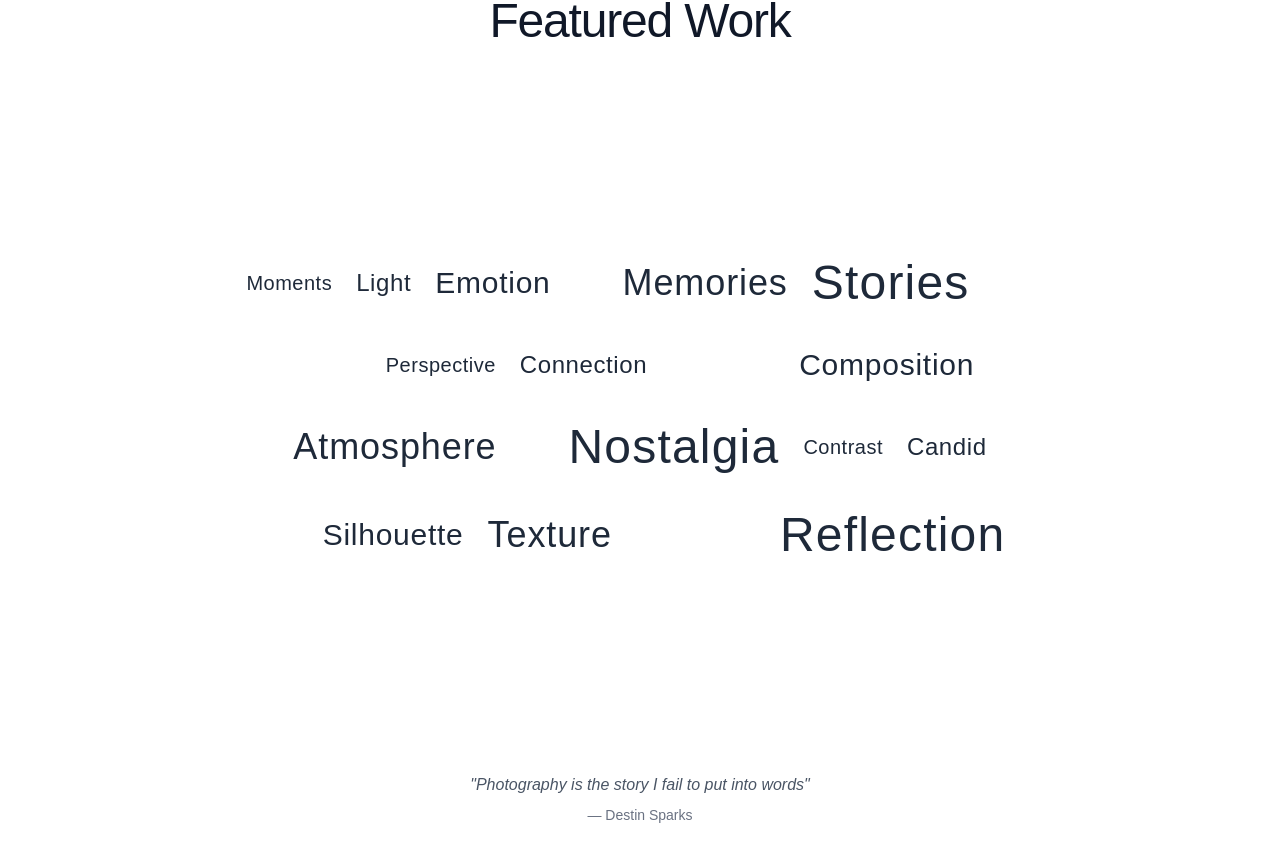
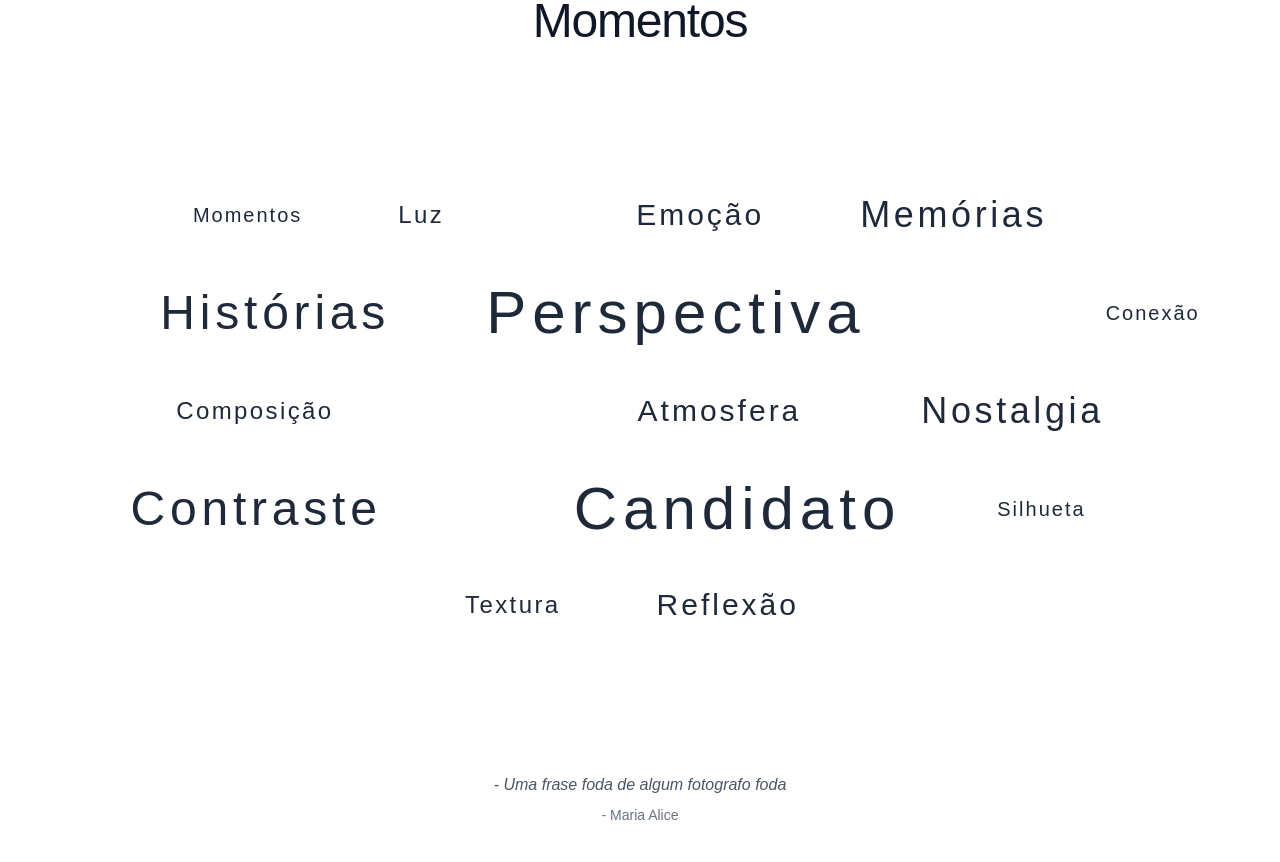
Before and after one commit to Luan7u7/mariavsfotografia, a React (Vite) app: page / in a window 1280 px wide. Shown: the part 1932-2794 px from the top of the page. Built offline with nearby package versions, Linux system fonts and the light colour scheme.

Commit message:
fix: images, translate, sizes, etc

```diff
--- a/src/layout/carousel.tsx
+++ b/src/layout/carousel.tsx
@@ -7,29 +7,29 @@ import { useState, useRef, useEffect } from "react"
 
 // Photography-related meaningful words
 const photographyWords = [
-  { word: "Moments", image: "/placeholder.svg?height=600&width=800", description: "Capturing fleeting emotions" },
-  { word: "Light", image: "/placeholder.svg?height=600&width=800", description: "Playing with natural illumination" },
-  { word: "Emotion", image: "/placeholder.svg?height=600&width=800", description: "Raw feelings preserved forever" },
-  { word: "Memories", image: "/placeholder.svg?height=600&width=800", description: "Timeless recollections" },
-  { word: "Stories", image: "/placeholder.svg?height=600&width=800", description: "Visual narratives unfolding" },
-  { word: "Perspective", image: "/placeholder.svg?height=600&width=800", description: "Unique angles and viewpoints" },
-  { word: "Connection", image: "/placeholder.svg?height=600&width=800", description: "Human bonds immortalized" },
+  { word: "Momentos", image: "/placeholder.svg?height=600&width=800", description: "Capturando emoções fugazes" },
+  { word: "Luz", image: "/placeholder.svg?height=600&width=800", description: "Jogando com a iluminação natural" },
+  { word: "Emoção", image: "/placeholder.svg?height=600&width=800", description: "Sentimentos brutos preservados para sempre" },
+  { word: "Memórias", image: "/placeholder.svg?height=600&width=800", description: "Recolhimentos eternos" },
+  { word: "Histórias", image: "/placeholder.svg?height=600&width=800", description: "Narrativas visuais se desenrolam" },
+  { word: "Perspectiva", image: "/placeholder.svg?height=600&width=800", description: "Ângulos únicos e pontos de vista" },
+  { word: "Conexão", image: "/placeholder.svg?height=600&width=800", description: "Vínculos humanos imortais" },
   {
-    word: "Composition",
+    word: "Composição",
     image: "/placeholder.svg?height=600&width=800",
-    description: "Artful arrangement of elements",
+    description: "Arranjo artístico de elementos",
   },
-  { word: "Atmosphere", image: "assets/placeholder.svg?height=600&width=800", description: "Mood and ambiance captured" },
-  { word: "Nostalgia", image: "assets/placeholder.svg?height=600&width=800", description: "Sentimental journeys" },
-  { word: "Contrast", image: "assets/placeholder.svg?height=600&width=800", description: "Juxtaposition of elements" },
-  { word: "Candid", image: "assets/placeholder.svg?height=600&width=800", description: "Unposed authentic expressions" },
+  { word: "Atmosfera", image: "/placeholder.svg?height=600&width=800", description: "Ambiente e atmosfera capturados" },
+  { word: "Nostalgia", image: "/placeholder.svg?height=600&width=800", description: "Viagens sentimentais" },
+  { word: "Contraste", image: "/placeholder.svg?height=600&width=800", description: "Juxtaposição de elementos" },
+  { word: "Candidato", image: "/placeholder.svg?height=600&width=800", description: "Expressões autênticas não-posadas" },
   {
-    word: "Silhouette",
-    image: "assets/placeholder.svg?height=600&width=800",
-    description: "Dramatic outlines against light",
+    word: "Silhueta",
+    image: "/placeholder.svg?height=600&width=800",
+    description: "Contornos dramáticos contra a luz",
   },
-  { word: "Texture", image: "assets/placeholder.svg?height=600&width=800", description: "Tactile visual elements" },
-  { word: "Reflection", image: "assets/placeholder.svg?height=600&width=800", description: "Mirrored beauty in surfaces" },
+  { word: "Textura", image: "/placeholder.svg?height=600&width=800", description: "Elementos visuais táteis" },
+  { word: "Reflexão", image: "/placeholder.svg?height=600&width=800", description: "Beleza refletida em superfícies" },
 ]
 
 export default function Carousel() {
@@ -84,22 +84,31 @@ export default function Carousel() {
 
   const getWordSize = (index: number) => {
     // Create varying sizes for visual interest
-    const sizes = ["text-xl", "text-2xl", "text-3xl", "text-4xl", "text-5xl"]
+    const sizes = [
+      "text-xl",
+      "text-2xl",
+      "text-3xl",
+      "text-4xl",
+      "text-5xl",
+      "text-6xl",
+
+    ]
     return sizes[index % sizes.length]
   }
+
 
   const getWordPosition = (index: number) => {
     // Create a more organic, scattered layout
     const positions = [
-      "justify-start",
-      "justify-center",
-      "justify-end",
-      "justify-start ml-12",
-      "justify-center mr-16",
-      "justify-end ml-20",
-      "justify-start mr-8",
-      "justify-center ml-24",
-      "justify-end mr-12",
+      "justify-start ml-6",
+    "justify-center mr-10",
+    "justify-end ml-14",
+    "justify-start mr-16",
+    "justify-center ml-20",
+    "justify-end mr-24",
+    "justify-start ml-12",
+    "justify-center mr-24",
+    "justify-end ml-28",
     ]
     return positions[index % positions.length]
   }
@@ -159,17 +168,17 @@ export default function Carousel() {
           transition={{ duration: 0.8 }}
           viewport={{ once: true }}
         >
-          Featured Work
+          Momentos
         </motion.h2>
 
         <motion.div
-          className="relative min-h-[500px] md:min-h-[600px] flex flex-col items-center justify-center"
+          className="relative min-h-[500px] md:min-h-[600px] flex flex-col items-center justify-center "
           initial={{ opacity: 0 }}
           whileInView={{ opacity: 1 }}
           transition={{ duration: 1, staggerChildren: 0.1 }}
           viewport={{ once: true }}
         >
-          <div className="w-full max-w-4xl mx-auto flex flex-wrap justify-center items-center gap-x-6 gap-y-10 py-12">
+          <div className="w-full max-w-6xl mx-auto flex flex-wrap justify-center items-center gap-x-24 gap-y-12 py-16">
             {photographyWords.map((item, index) => (
               <motion.div
                 key={index}
@@ -180,7 +189,7 @@ export default function Carousel() {
                 viewport={{ once: true }}
               >
                 <motion.span
-                  className={`${getWordSize(index)} text-gray-800 font-light tracking-wide cursor-pointer relative hover:text-gray-900 transition-colors duration-300`}
+                  className={`${getWordSize(index)} text-gray-800 font-light tracking-widest cursor-pointer relative hover:text-gray-900 transition-colors duration-300`}
                   onMouseEnter={(e) => handleMouseEnter(item.word, e)}
                   onMouseLeave={() => setHoveredWord(null)}
                   whileHover={{ scale: 1.05 }}
@@ -258,8 +267,8 @@ export default function Carousel() {
           transition={{ duration: 0.8, delay: 0.5 }}
           viewport={{ once: true }}
         >
-          <p className="text-gray-600 italic">"Photography is the story I fail to put into words"</p>
-          <p className="text-gray-500 text-sm mt-2">— Destin Sparks</p>
+          <p className="text-gray-600 italic">- Uma frase foda de algum fotografo foda</p>
+          <p className="text-gray-500 text-sm mt-2">- Maria Alice</p>
         </motion.div>
       </motion.div>
     </motion.section>
--- a/src/layout/contact.tsx
+++ b/src/layout/contact.tsx
@@ -35,9 +35,9 @@ export default function Contact() {
           transition={{ duration: 0.8 }}
           viewport={{ once: true }}
         >
-          <h2 className="text-4xl md:text-5xl font-light mb-6 tracking-tight">Let's Create Together</h2>
+          <h2 className="text-4xl md:text-5xl font-light mb-6 tracking-tight">Vamos Criar Juntos</h2>
           <p className="text-lg text-gray-300 max-w-2xl mx-auto leading-relaxed">
-            Ready to capture your story? Get in touch to discuss your photography needs
+            Pronto para capturar o seu momento? Entre em contato para discutir suas necessidades de fotografia
           </p>
         </motion.div>
 
@@ -48,7 +48,7 @@ export default function Contact() {
             transition={{ duration: 0.8 }}
             viewport={{ once: true }}
           >
-            <h3 className="text-2xl font-light mb-8">Get In Touch</h3>
+            <h3 className="text-2xl font-light mb-8">Entre em Contato</h3>
             <div className="space-y-6">
               {contactInfo.map((item, index) => (
                 <motion.a
@@ -67,7 +67,7 @@ export default function Contact() {
             </div>
 
             <div className="mt-12">
-              <h4 className="text-xl font-light mb-6">Follow My Work</h4>
+              <h4 className="text-xl font-light mb-6">Acompanhe o meu trabalho</h4>
               <div className="flex space-x-4">
                 {socialLinks.map((social, index) => (
                   <motion.a
@@ -93,11 +93,11 @@ export default function Contact() {
             transition={{ duration: 0.8 }}
             viewport={{ once: true }}
           >
-            <h3 className="text-2xl font-light mb-6">Send a Message</h3>
+            <h3 className="text-2xl font-light mb-6">Envie uma Mensagem</h3>
             <form className="space-y-6">
               <div className="grid grid-cols-1 md:grid-cols-2 gap-6">
                 <motion.div whileFocus={{ scale: 1.02 }}>
-                  <label className="block text-sm text-gray-300 mb-2">First Name</label>
+                  <label className="block text-sm text-gray-300 mb-2">Nome</label>
                   <input
                     type="text"
                     className="w-full bg-gray-700 border border-gray-600 rounded-lg px-4 py-3 text-white placeholder-gray-400 focus:outline-none focus:border-gray-400 transition-colors"
@@ -105,7 +105,7 @@ export default function Contact() {
                   />
                 </motion.div>
                 <motion.div whileFocus={{ scale: 1.02 }}>
-                  <label className="block text-sm text-gray-300 mb-2">Last Name</label>
+                  <label className="block text-sm text-gray-300 mb-2">Sobrenome</label>
                   <input
                     type="text"
                     className="w-full bg-gray-700 border border-gray-600 rounded-lg px-4 py-3 text-white placeholder-gray-400 focus:outline-none focus:border-gray-400 transition-colors"
@@ -124,11 +124,11 @@ export default function Contact() {
               </motion.div>
 
               <motion.div whileFocus={{ scale: 1.02 }}>
-                <label className="block text-sm text-gray-300 mb-2">Message</label>
+                <label className="block text-sm text-gray-300 mb-2">Mensagem</label>
                 <textarea
                   rows={4}
                   className="w-full bg-gray-700 border border-gray-600 rounded-lg px-4 py-3 text-white placeholder-gray-400 focus:outline-none focus:border-gray-400 transition-colors resize-none"
-                  placeholder="Tell me about your photography needs..."
+                  placeholder="Digite sua mensagem aqui..."
                 ></textarea>
               </motion.div>
 
@@ -137,9 +137,7 @@ export default function Contact() {
                 className="w-full bg-white text-gray-900 py-3 px-6 rounded-lg font-medium hover:bg-gray-100 transition-colors duration-300"
                 whileHover={{ scale: 1.02 }}
                 whileTap={{ scale: 0.98 }}
-              >
-                Send Message
-              </motion.button>
+              >enviar mensagem</motion.button>
             </form>
           </motion.div>
         </div>
@@ -151,8 +149,8 @@ export default function Contact() {
           transition={{ duration: 0.8, delay: 0.2 }}
           viewport={{ once: true }}
         >
-          <p className="text-gray-400">© 2024 Maria Alice Photography. All rights reserved.</p>
-          <p className="text-gray-400">create by Luan Veiga</p>
+          <p className="text-gray-400">© 2024 Maria Alice Fotografia. Todos os direitos reservados.</p>
+          <p className="text-gray-400">criado por Luan Veiga</p>
 
         </motion.div>
       </motion.div>
--- a/src/layout/hero.tsx
+++ b/src/layout/hero.tsx
@@ -58,7 +58,7 @@ export default function Hero() {
             }
           }}
         >
-          <img src="assets/logo.png" alt="logo" className=" w-3/4 h-3/4 antialiased" />
+          <img src="/logo.png" width={800} height={100} alt="logo" className="  h-3/4 antialiased" />
           {/* Maria Alice */}
         </motion.h1>
 
@@ -83,7 +83,7 @@ export default function Hero() {
               transition: { duration: 0.8, ease: [0.43, 0.13, 0.23, 0.96] }
             }
           }}>
-          Capturing life's most precious moments through the lens of artistry and emotion
+          Capturando os momentos mais preciosos da sua vida.
         </motion.p>
 
         <motion.button
@@ -100,7 +100,7 @@ export default function Hero() {
           whileHover={{ y: -2 }}
           whileTap={{ y: 0 }}
         >
-          <span className="mr-2 text-sm tracking-wider uppercase">Explore Work</span>
+          <span className="mr-2 text-sm tracking-wider uppercase">Conheça meu trabalho</span>
           <ChevronDown className="w-4 h-4 animate-bounce" />
         </motion.button>
       </motion.div>
--- a/src/layout/portfolio.tsx
+++ b/src/layout/portfolio.tsx
@@ -4,14 +4,14 @@ import { motion, useScroll, useTransform } from "framer-motion"
 import { useRef } from "react"
 
 const portfolioImages = [
-  { src: "/placeholder.svg?height=400&width=300", title: "Wedding Bliss", category: "Wedding" },
-  { src: "/placeholder.svg?height=400&width=300", title: "Urban Stories", category: "Street" },
-  { src: "/placeholder.svg?height=400&width=300", title: "Natural Beauty", category: "Portrait" },
-  { src: "/placeholder.svg?height=400&width=300", title: "Golden Hour", category: "Landscape" },
-  { src: "/placeholder.svg?height=400&width=300", title: "Intimate Moments", category: "Wedding" },
+  { src: "/placeholder.svg?height=400&width=300", title: "Casamento", category: "Wedding" },
+  { src: "/placeholder.svg?height=400&width=300", title: "Retratos", category: "Street" },
+  { src: "/placeholder.svg?height=400&width=300", title: "Eventos", category: "Portrait" },
+  { src: "/placeholder.svg?height=400&width=300", title: "Paisagens", category: "Landscape" },
+  { src: "/placeholder.svg?height=400&width=300", title: "Momentos Intimos", category: "Wedding" },
   { src: "/placeholder.svg?height=400&width=300", title: "City Lights", category: "Street" },
   { src: "/placeholder.svg?height=400&width=300", title: "Timeless Grace", category: "Portrait" },
-  { src: "/placeholder.svg?height=400&width=300", title: "Serenity", category: "Landscape" },
+  { src: "/placeholder.svg?height=400&width=300", title: "Serenidade", category: "Landscape" },
 ]
 
 export default function Portfolio() {
@@ -33,9 +33,9 @@ export default function Portfolio() {
           transition={{ duration: 0.8 }}
           viewport={{ once: true }}
         >
-          <h2 className="text-4xl md:text-5xl font-light text-gray-900 mb-6 tracking-tight">Portfolio</h2>
+          <h2 className="text-4xl md:text-5xl font-light text-gray-900 mb-6 tracking-tight">Portfólio</h2>
           <p className="text-lg text-gray-600 max-w-2xl mx-auto leading-relaxed">
-            A curated collection of moments that tell stories beyond words
+            Uma coleção de momentos que contam histórias além das palavras
           </p>
         </motion.div>
 
@@ -59,9 +59,9 @@ export default function Portfolio() {
               </div>
 
               <motion.div
-                className="absolute inset-0 bg-gradient-to-t from-black/70 via-transparent to-transparent opacity-0 group-hover:opacity-100 transition-opacity duration-300"
+                className="absolute inset-0 bg-gradient-to-t from-black/70 via-transparent to-transparent opacity-0 group-hover:opacity-100 transition-opacity duration-700"
                 initial={{ opacity: 0 }}
-                whileHover={{ opacity: 1 }}
+                whileHover={{ opacity: 0.4 }}
               >
                 <div className="absolute bottom-4 left-4 text-white">
                   <h3 className="text-lg font-medium mb-1">{image.title}</h3>
--- a/src/layout/services.tsx
+++ b/src/layout/services.tsx
@@ -7,31 +7,31 @@ import { Download, Camera, Heart, Users } from "lucide-react"
 const services = [
   {
     icon: Heart,
-    title: "Wedding Photography",
-    description: "Capturing your special day with artistic vision and emotional depth",
-    price: "Starting at $2,500",
-    features: ["8-hour coverage", "Engagement session", "500+ edited photos", "Online gallery"],
+    title: "Fotografia de Casamento",
+    description: "Capturando o seu dia especial com visão artística e profundidade emocional",
+    price: "A partir de R$2,500",
+    features: ["8 horas de cobertura", "Sessão de noivado", "500+ fotos editadas", "Galeria online"],
   },
   {
     icon: Users,
-    title: "Portrait Sessions",
-    description: "Professional portraits that reveal your authentic self",
-    price: "Starting at $350",
-    features: ["1-hour session", "25+ edited photos", "Wardrobe consultation", "Print release"],
+    title: "Sessão de Retrato",
+    description: "Fotografias profissionais que revelam sua autenticidade",
+    price: "A partir de R$350",
+    features: ["1 hora de sessão", "25+ fotos editadas", "Consultoria de vestimenta", "Liberação de impressão"],
   },
   {
     icon: Camera,
-    title: "Event Photography",
-    description: "Documenting your corporate events and special occasions",
-    price: "Starting at $800",
-    features: ["4-hour coverage", "200+ edited photos", "Same-day preview", "Commercial license"],
+    title: "Fotografia de Eventos",
+    description: "Documentando seus eventos corporativos e ocasiões especiais",
+    price: "A partir de R$800",
+    features: ["4 horas de cobertura", "200+ fotos editadas", "Preview do mesmo dia", "Licença comercial"],
   },
 ]
 
 const contracts = [
-  { name: "Wedding Photography Contract", type: "PDF" },
-  { name: "Portrait Session Agreement", type: "PDF" },
-  { name: "Event Photography Terms", type: "PDF" },
+  { name: "Contrato de Fotografia de Casamento", type: "PDF" },
+  { name: "Contrato de Sessão de Retrato", type: "PDF" },
+  { name: "Contrato de Fotografia de Eventos", type: "PDF" },
 ]
 
 export default function Services() {
@@ -53,17 +53,15 @@ export default function Services() {
           transition={{ duration: 0.8 }}
           viewport={{ once: true }}
         >
-          <h2 className="text-4xl md:text-5xl font-light text-gray-900 mb-6 tracking-tight">Services & Packages</h2>
-          <p className="text-lg text-gray-600 max-w-2xl mx-auto leading-relaxed">
-            Tailored photography services to meet your unique needs
-          </p>
+          <h2 className="text-4xl md:text-5xl font-light text-gray-900 mb-6 tracking-tight">Serviços e Pacotes</h2>
+          <p className="text-lg text-gray-600 max-w-2xl mx-auto leading-relaxed">Tudo que você precisa para capturar os momentos mais importantes da sua vida</p>
         </motion.div>
 
         <div className="grid grid-cols-1 md:grid-cols-3 gap-8 mb-16">
           {services.map((service, index) => (
             <motion.div
               key={index}
-              className="bg-gray-50 rounded-lg p-8 hover:shadow-lg transition-shadow duration-300"
+              className="bg-zinc-100 rounded-lg p-8 hover:shadow-lg  duration-100"
               initial={{ opacity: 0, y: 30 }}
               whileInView={{ opacity: 1, y: 0 }}
               transition={{ duration: 0.6, delay: index * 0.2 }}
@@ -71,12 +69,12 @@ export default function Services() {
               whileHover={{ y: -5 }}
             >
               <service.icon className="w-12 h-12 text-gray-700 mb-6" />
-              <h3 className="text-2xl font-light text-gray-900 mb-4">{service.title}</h3>
+              <h3 className="text-2xl font-light  text-gray-900 mb-4">{service.title}</h3>
               <p className="text-gray-600 mb-6 leading-relaxed">{service.description}</p>
               <div className="text-2xl font-light text-gray-900 mb-6">{service.price}</div>
               <ul className="space-y-2">
                 {service.features.map((feature, featureIndex) => (
-                  <li key={featureIndex} className="text-gray-600 flex items-center">
+                  <li key={featureIndex} className="text-gray-600  flex items-center">
                     <div className="w-2 h-2 bg-gray-400 rounded-full mr-3"></div>
                     {feature}
                   </li>
@@ -87,15 +85,15 @@ export default function Services() {
         </div>
 
         <motion.div
-          className="bg-gray-50 rounded-lg p-8"
+          className="bg-zinc-100 rounded-lg p-8"
           initial={{ opacity: 0, y: 30 }}
           whileInView={{ opacity: 1, y: 0 }}
           transition={{ duration: 0.8 }}
           viewport={{ once: true }}
         >
-          <h3 className="text-2xl font-light text-gray-900 mb-6 text-center">Contract Templates</h3>
+          <h3 className="text-2xl font-light text-gray-900 mb-6 text-center">Contratos</h3>
           <p className="text-gray-600 text-center mb-8 leading-relaxed">
-            Download our standard contract templates to review terms and conditions
+            Baixe os nossos contratos padrão para revisar os termos e condições
           </p>
 
           <div className="grid grid-cols-1 md:grid-cols-3 gap-4">
--- a/vite.config.ts
+++ b/vite.config.ts
@@ -5,5 +5,6 @@ import tailwindcss from '@tailwindcss/vite'
 // https://vite.dev/config/
 export default defineConfig({
   plugins: [react(), tailwindcss()],
-  base: "/mariavsfotografia"
+  // base: "/mariavsfotografia"
+  base: "/",
 })
```
Also changed, not shown: public/logo.png.
